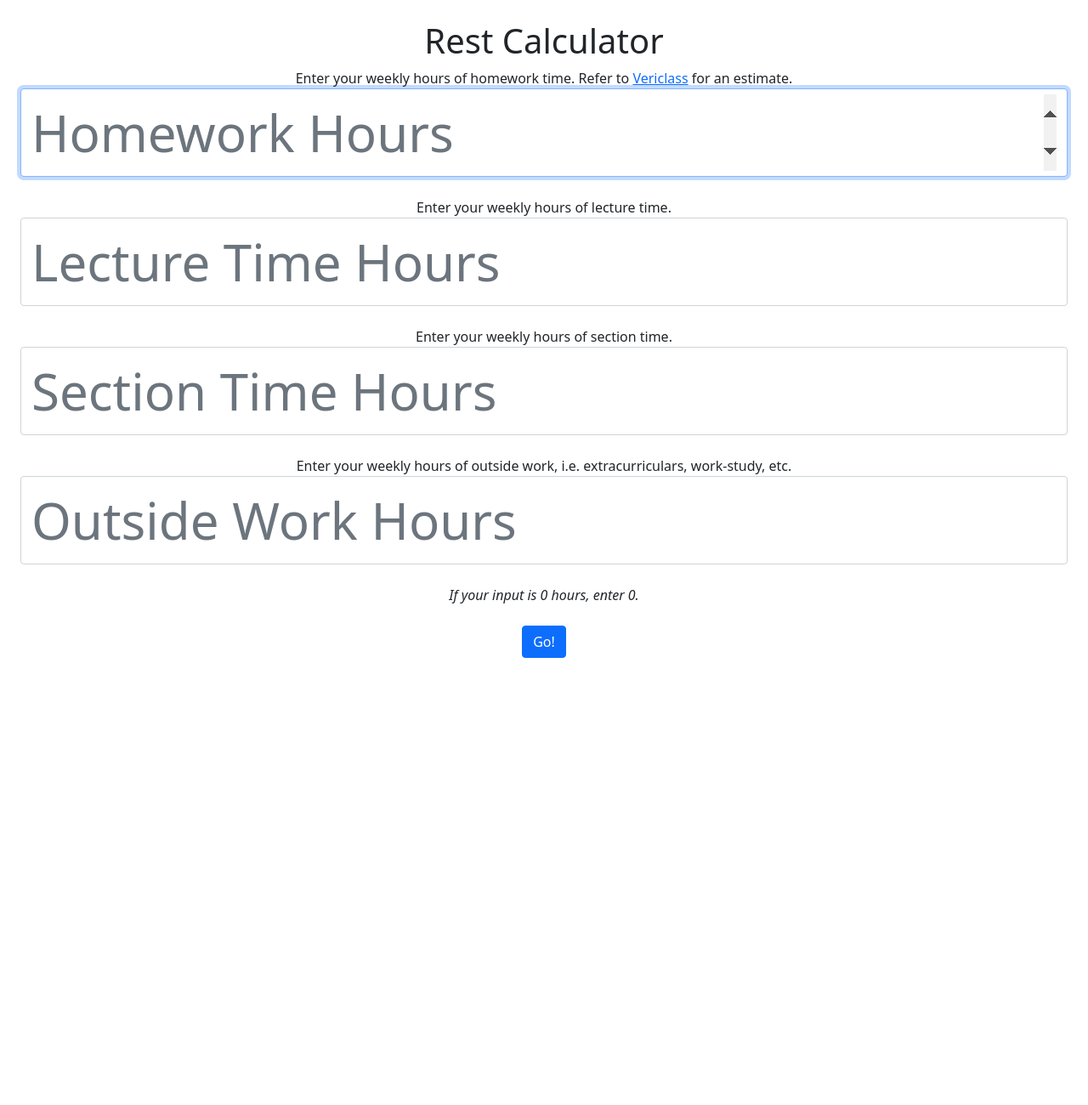
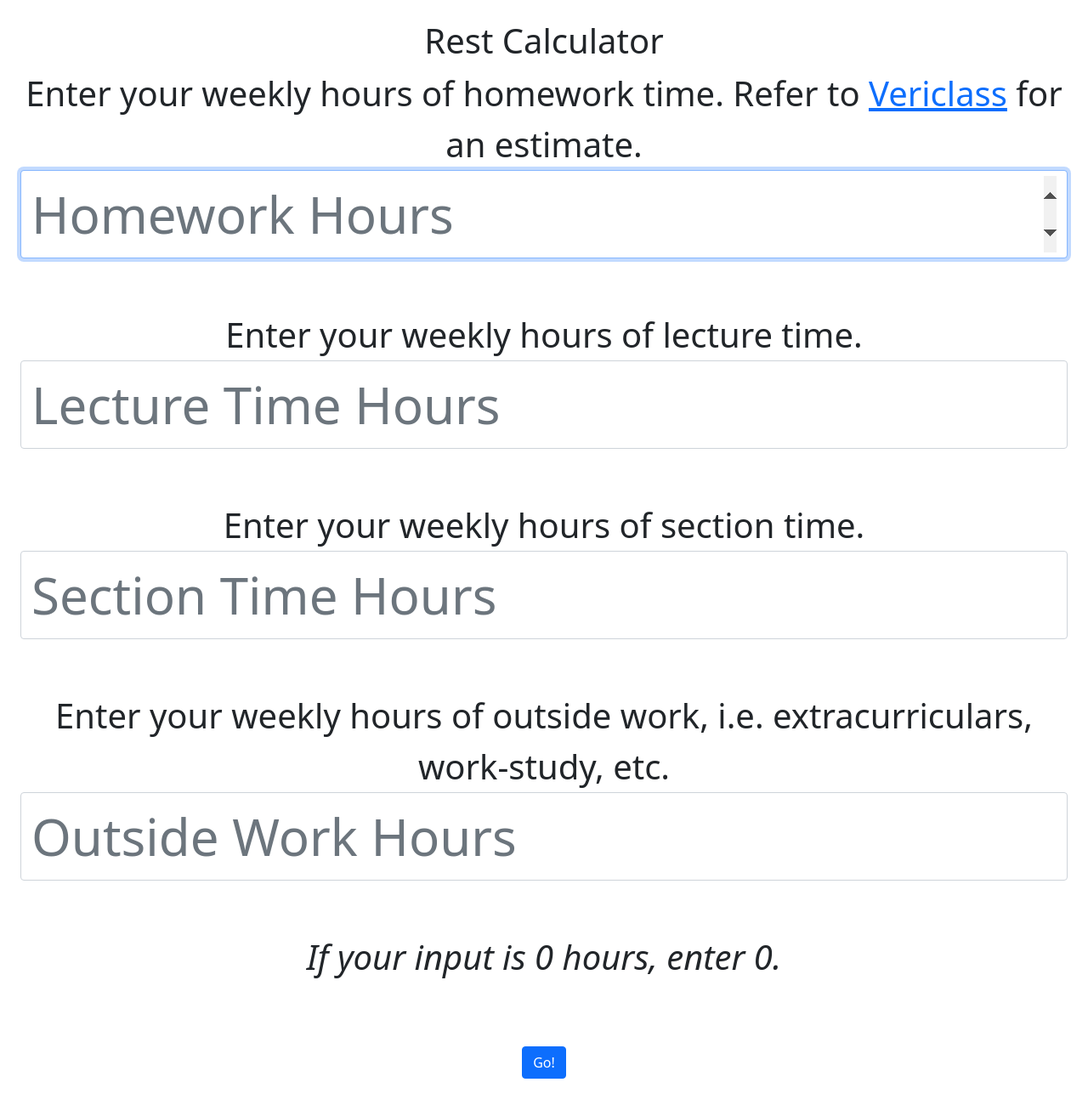
Before and after one commit to emmagreaves/restful, a Flask app: page / in a window 1280 px wide. Shown: the whole page at 85% size. Before the commit the page ends 774 px from the top, so only its background shows below. Run offline with Flask 2, Linux system fonts and the light colour scheme.

Commit message:
Changing the font size

```diff
--- a/templates/index.html
+++ b/templates/index.html
@@ -8,7 +8,7 @@
         <script crossorigin="anonymous" src="https://cdn.jsdelivr.net/npm/bootstrap@5.1.3/dist/js/bootstrap.bundle.min.js" integrity="sha384-ka7Sk0Gln4gmtz2MlQnikT1wXgYsOg+OMhuP+IlRH9sENBO0LRn5q+8nbTov4+1p"></script>
         <title>Rest Calculator</title>
     </head>
-    <body class = "text-center m-4">
+    <body class = "text-center m-4" style="font-size: 40px">
         <h1>Rest Calculator</h1>
         <form action="/calculated" method="post" name = "Form" onsubmit="return validateForm()" aria-label="Rest Inputs">
             <label id="homeworkLabel" for="a">Enter your weekly hours of homework time. Refer to <a href="https://deploy-preview-90--determined-beaver-955cef.netlify.app/">Vericlass</a> for an estimate.</label>
--- a/templates/prefilled.html
+++ b/templates/prefilled.html
@@ -8,7 +8,7 @@
         <script crossorigin="anonymous" src="https://cdn.jsdelivr.net/npm/bootstrap@5.1.3/dist/js/bootstrap.bundle.min.js" integrity="sha384-ka7Sk0Gln4gmtz2MlQnikT1wXgYsOg+OMhuP+IlRH9sENBO0LRn5q+8nbTov4+1p"></script>
         <title>Rest Calculator</title>
     </head>
-    <body class = "text-center m-4 ml-4">
+    <body class = "text-center m-4 ml-4" style="font-size: 40px">
             <h1>Rest Calculator</h1>
             <form action="/calculated" method="post" name="Form" onsubmit="return validateForm()" aria-label="Rest Inputs">
                 <label id="homeworkLabel" for="a">Enter your weekly hours of homework time (Vericlass estimated {{x}} hours for you).</label>
```
